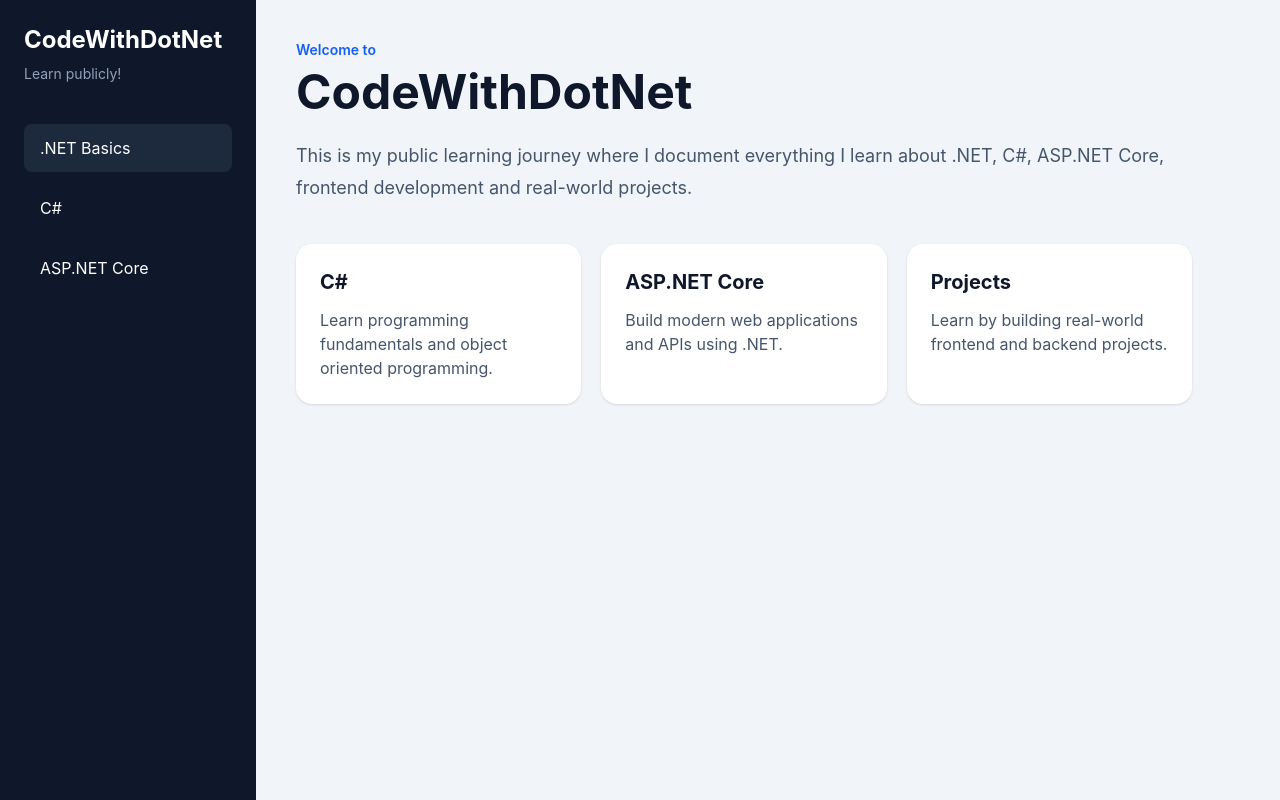
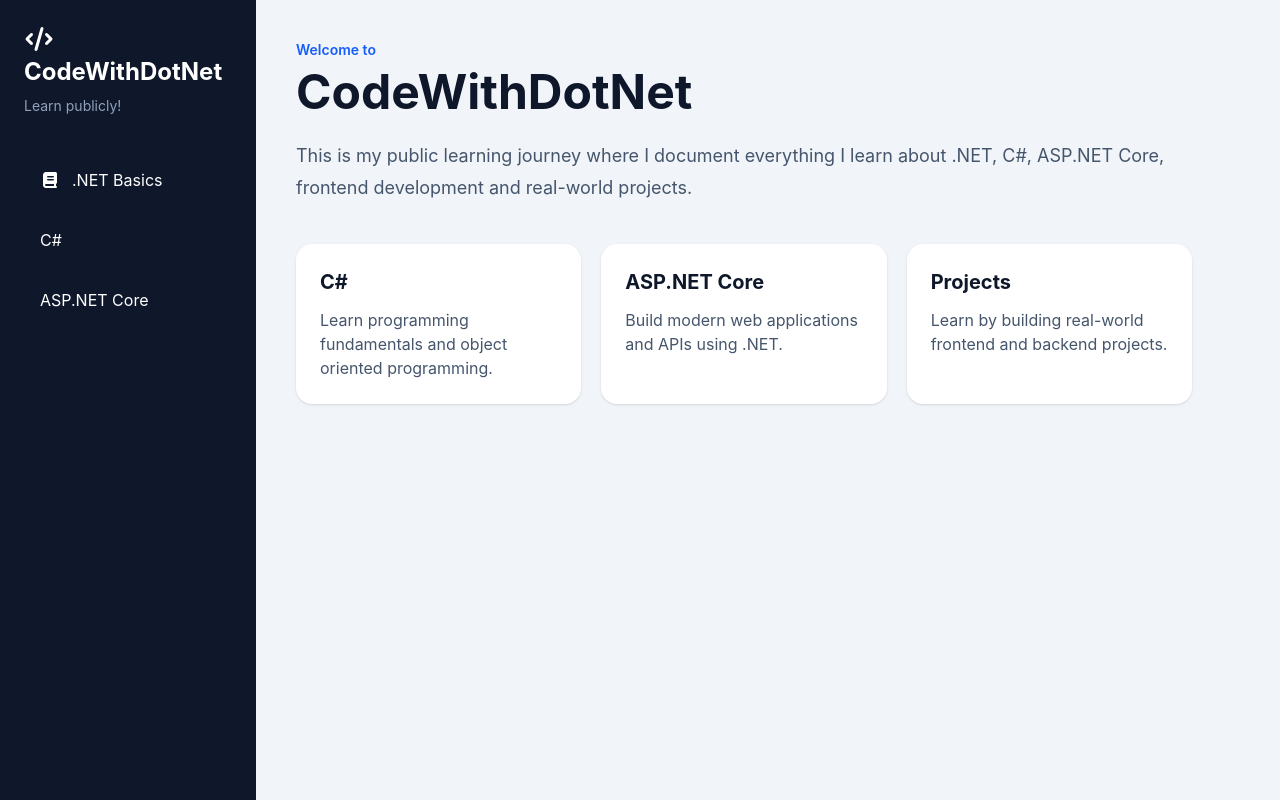
Before and after one commit to ArghoPH/codewithdotnet, a Vue app: page / in a window 1280 px wide. Built offline with nearby package versions, Linux system fonts and the light colour scheme.

Commit message:
added changes

```diff
--- a/src/App.vue
+++ b/src/App.vue
@@ -5,6 +5,7 @@
     <aside class="w-64 bg-slate-900 text-white p-6">
 
       <h1 class="text-2xl font-bold">
+        <i class="fa-solid fa-code mr-2"></i>
         CodeWithDotNet
       </h1>
 
@@ -14,24 +15,16 @@
 
       <nav class="mt-10 space-y-3">
 
-        <a
-          href="#"
-          class="block rounded-lg bg-slate-800 px-4 py-3"
-        >
-          .NET Basics
+        <a href="#" class="flex items-center gap-3 rounded-lg px-4 py-3 hover:bg-slate-800">
+          <i class="fa-solid fa-book"></i>
+          <span>.NET Basics</span>
         </a>
 
-        <a
-          href="#"
-          class="block rounded-lg px-4 py-3 hover:bg-slate-800"
-        >
+        <a href="#" class="block rounded-lg px-4 py-3 hover:bg-slate-800">
           C#
         </a>
 
-        <a
-          href="#"
-          class="block rounded-lg px-4 py-3 hover:bg-slate-800"
-        >
+        <a href="#" class="block rounded-lg px-4 py-3 hover:bg-slate-800">
           ASP.NET Core
         </a>
 
@@ -53,7 +46,8 @@
         </h1>
 
         <p class="mt-6 text-lg leading-8 text-slate-600">
-          This is my public learning journey where I document everything I learn about .NET, C#, ASP.NET Core, frontend development and real-world projects.
+          This is my public learning journey where I document everything I learn about .NET, C#, ASP.NET Core, frontend
+          development and real-world projects.
         </p>
 
         <div class="mt-10 grid gap-5 md:grid-cols-3">
```
